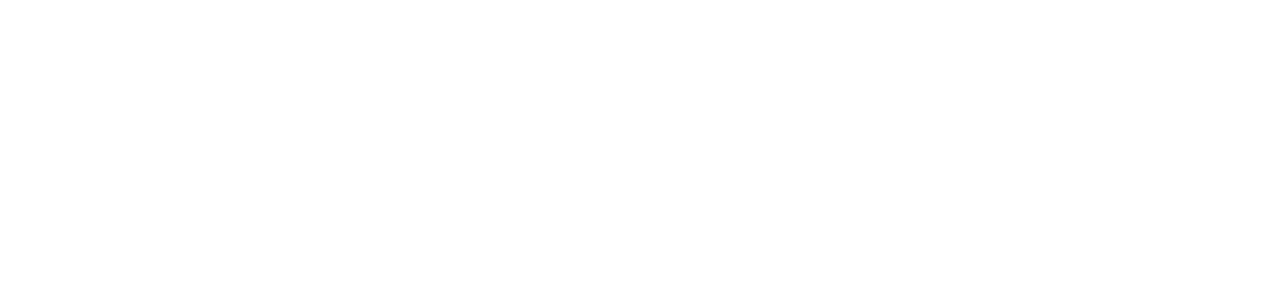
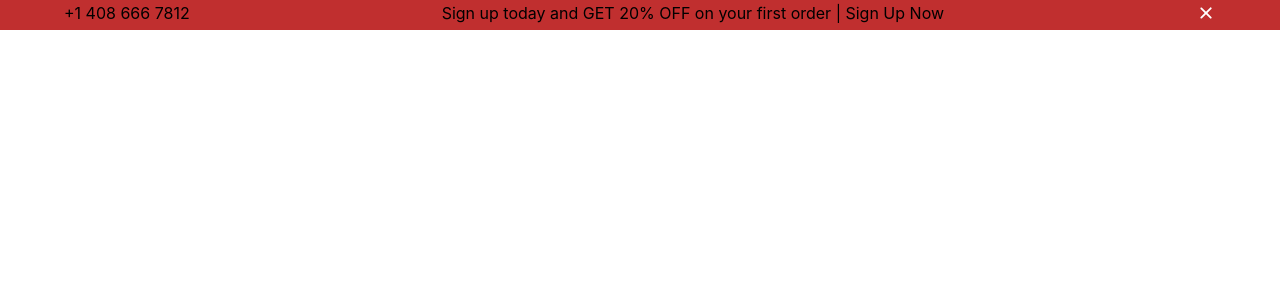
Before and after one commit to hassan6846/OutfitHub, a React (Create React App) app in the folder Web/client/: page / in a window 1280 px wide. Shown: the top 300 px of the page. Built offline with nearby package versions, Linux system fonts and the light colour scheme.

Commit message:
created dummy pages

```diff
--- a/Web/client/src/App.js
+++ b/Web/client/src/App.js
@@ -1,9 +1,16 @@
-// imports
+// imports Css
 import './App.css';
-// main
+
+// Compomnents
+import Main from './pages/Main';
+// import Login from './pages/Login';
+// import Signup from './pages/Signup';
+// import Shop from './pages/Shop';
+// /////////////////
 function App() {
   return (
     <div className="App">
+<Main/>
 
     </div>
   );
```
Also changed, not shown: Web/client/src/pages/Shop.js (+9 -0 lines).
